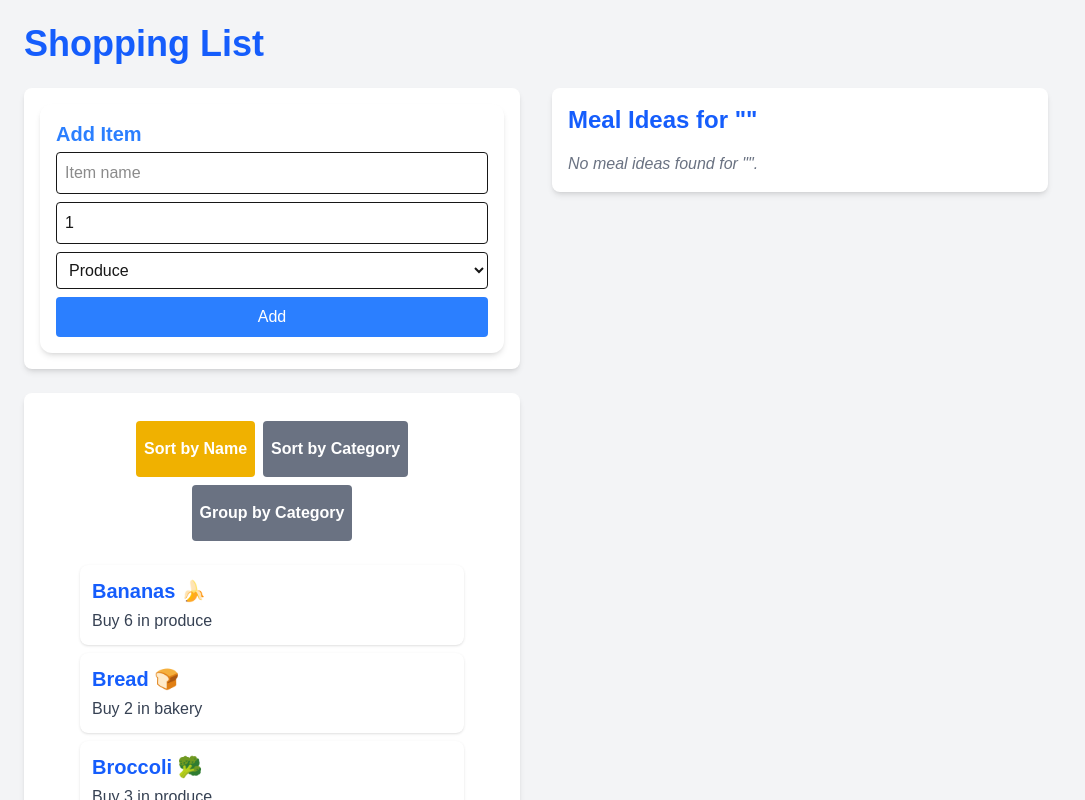
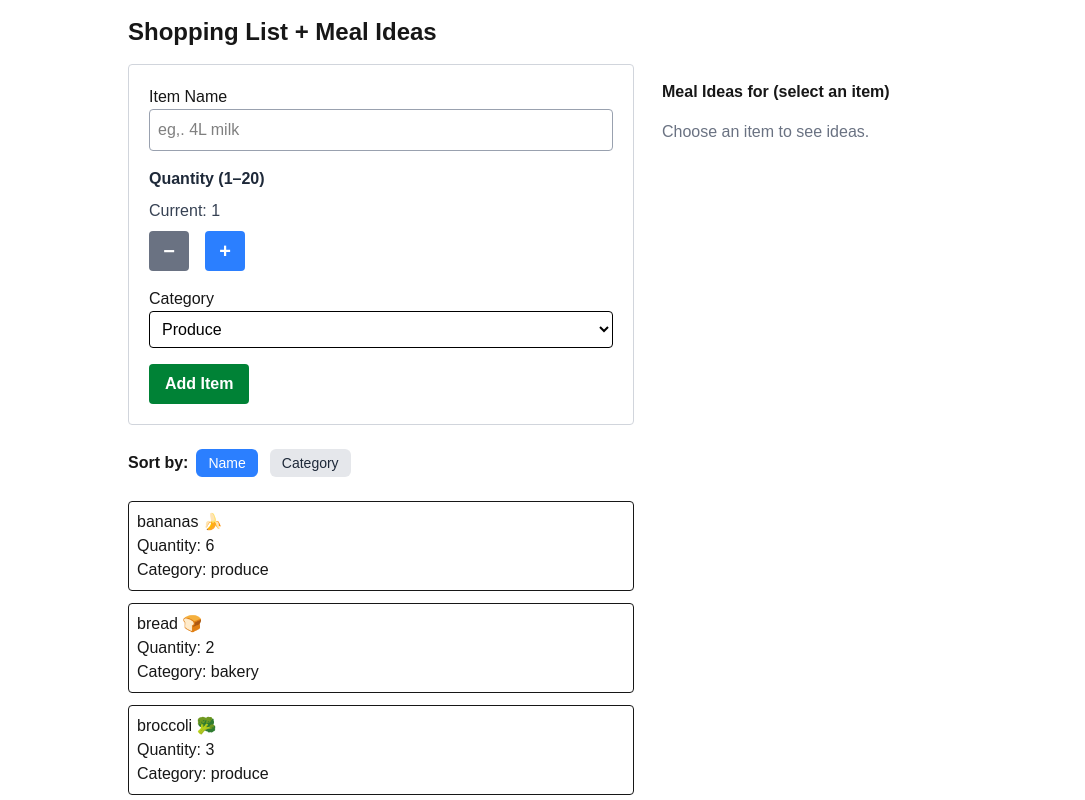
Before and after one commit to SeksanW/cprg306-assignments, a Next.js app: page /week-8 in a window 1280 px wide. Shown: the top 800 px of the page, without its empty margins (0-1085 px from the left). Built offline with nearby package versions, Linux system fonts and the light colour scheme.

Commit message:
done maybe?

```diff
--- a/app/week-8/item-list.js
+++ b/app/week-8/item-list.js
@@ -1,83 +1,45 @@
-"use client";
-
 import { useState } from "react";
 import Item from "./item";
 import itemsData from "./items.json";
 
 export default function ItemList({ onItemSelect }) {
     const [sortBy, setSortBy] = useState("name");
-
     const sortedItems = [...itemsData].sort((a, b) => {
-    if (sortBy === "name") {
-    return a.name.localeCompare(b.name);
-    } else if (sortBy === "category") {
-    return a.category.localeCompare(b.category);
-    }
+    if (sortBy === "name") return a.name.localeCompare(b.name);
+    if (sortBy === "category") return a.category.localeCompare(b.category);
+    return 0;
     });
 
-    const groupedItems = itemsData.reduce((groups, item) => {
-    const category = item.category;
-    if (!groups[category]) groups[category] = [];
-    groups[category].push(item);
-    return groups; }, {});
+    return (
+        <div>
+            <div className=" mb-6">
+                <span className="font-semibold mr-2">Sort by:</span>
 
-    const sortedCategories = Object.keys(groupedItems).sort();
-
-return (
-    <div className="w-full mx-auto space-y-6 mt-3 px-4">
-    <div className="flex flex-wrap gap-2 justify-center">
                 <button
                     onClick={() => setSortBy("name")}
-            className={`px-2 py-4 rounded ${
-            sortBy === "name" ? "font-bold bg-yellow-500 text-white" : "font-bold bg-gray-500 text-white"}`}
-        >
-        Sort by Name
+                    className={`inline-block px-3 py-1 text-sm rounded-md font-medium transition  ${
+                    sortBy === "name"
+                        ? "bg-blue-500 text-white"
+                        : "text-gray-800 hover:bg-gray-200 bg-gray-200"}`}
+                    >Name
                 </button>
-
                 <button
                     onClick={() => setSortBy("category")}
-            className={`px-2 py-4 rounded ${
-            sortBy === "category" ? "font-bold bold bg-yellow-500 text-white" : "font-bold bg-gray-500 text-white"}`}
-        >
-        Sort by Category
-        </button>
-
-        <button
-            onClick={() => setSortBy("group")}
-            className={`px-2 py-4 rounded ${
-            sortBy === "group" ? " font-bold bg-yellow-500 text-white" : "font-bold bg-gray-500 text-white"}`}
-        >
-        Group by Category
+                    className={`inline-block px-3 py-1 text-sm rounded-md font-medium transition ml-3 ${
+                    sortBy === "category"
+                        ? "bg-blue-500 text-white"
+                        :  "text-gray-800 hover:bg-gray-200 bg-gray-200"}`}
+                    >Category
                 </button>
             </div>
 
-    {sortBy === "group" ? (
-    <div className="space-y-4">
-        {sortedCategories.map((category) => (
-            <div
-                key={category}
-                className="bg-white rounded-xl p-4 shadow-md w-full"
-            >
-            <h2 className="text-xl font-bold capitalize text-blue-400 mb-3">
-            {category}
-            </h2>
-        <ul className="space-y-2 flex flex-col items-center">
-            {groupedItems[category]
-            . sort((a, b) => a.name.localeCompare(b.name))
-            .map((item) => (
-            <Item key={item.id} item={item} onSelect={onItemSelect} />
-            ))}
+            {sortedItems.length === 0 && (
+                <p className="text-center text-gray-500">No meals found.</p>)}
+
+            <ul className="flex flex-wrap justify-center gap-3">
+                {sortedItems.map((item) => (
+                <Item key={item.id} item={item} onSelect={onItemSelect} />))}
             </ul>
-    </div>
-    ))}
-</div>
-    ) : (
-        <ul className="mx-auto space-y-2 w-fit">
-            {sortedItems.map((item) => (
-            <Item key={item.id} item={item} onSelect={onItemSelect}/>
-            ))}
-        </ul>
-    )}
         </div>
     );
 }
--- a/app/week-8/item.js
+++ b/app/week-8/item.js
@@ -1,18 +1,14 @@
-"use client";
-
-export default function Item({ item }) {
+export default function Item({ item, onSelect }) {
     const { name, quantity, category } = item;
-
     return (
-        <li
-            onClick={() => {
-        if (onSelect) onSelect(item);}}
-        className="bg-white w-80 sm:w-96 p-3 rounded-lg shadow hover:shadow-lg hover:bg-blue-50 transition cursor-pointer"
-        >
-        <h3 className="text-xl font-semibold text-blue-600 capitalize">{name}</h3>
-        <p className="text-gray-700 mt-1">
-        Buy {quantity} in {category}
-        </p>
+    <li
+        onClick={() => onSelect && onSelect(item)}
+        className="bg-white border p-2 rounded hover:shadow-md hover:bg-gray-100  cursor-pointer w-full">
+            <h3>
+                {name}
+            </h3>
+            <p>Quantity: {quantity}</p>
+            <p>Category: {category}</p>
     </li>
     );
 
--- a/app/week-8/meal-ideas.js
+++ b/app/week-8/meal-ideas.js
@@ -1,10 +1,7 @@
-"use client";
-
 import { useState, useEffect } from "react";
-import Image from "next/image";
 
 export default function MealIdeas({ ingredient }) {
-const [meals, setMeals] = useState([]);
+    const [meals, setMeals] = useState([]);
 
 async function fetchMealIdeas(ingredient) {
     try {
@@ -20,45 +17,48 @@ async function fetchMealIdeas(ingredient) {
 }
 
 useEffect(() => {
-    async function loadMealIdeas() {
-        if (ingredient) {
+    async function load() {
+        if (!ingredient) {
+        setMeals([]);
+        return;
+        }
         const data = await fetchMealIdeas(ingredient);
         setMeals(data);
-        }
     }
-    loadMealIdeas();
+    load();
 }, [ingredient]);
 
+const hasSelection = Boolean(ingredient);
+const hasMeals = hasSelection && meals.length > 0;
 
 return (
     <div className="space-y-4">
-        <h2 className="text-2xl font-bold text-blue-600">
-        Meal Ideas for &quot;{ingredient}&quot;
+        {!hasSelection ? (
+        <h2 className="text-1xl font-bold ">
+            Meal Ideas for (select an item)
         </h2>
 
-    {meals.length > 0 ? (
-        <ul className="grid grid-cols-1 sm:grid-cols-2 gap-4">
+        ):(
+
+        <h2 className="text-1xl font-bold">
+            Meal Ideas for &quot;{ingredient}&quot;
+        </h2> )}
+
+        {hasMeals && (
+            <ul className="grid grid-cols-1 sm:grid-cols-2 gap-4">
             {meals.map((meal) => (
             <li
                 key={meal.idMeal}
-                className="bg-white p-4 rounded-lg shadow-md text-center hover:shadow-lg transition"
-            >
-            <Image
-                src={meal.strMealThumb}
-                alt={meal.strMeal}
-                width={200}
-                height={200}
-                className="rounded-lg mx-auto mb-2" // 🆕 optimized Image
-            />
-                <p className="font-semibold">{meal.strMeal}</p>
-            </li>
-        ))}
-        </ul>
-        ) : (
-        <p className="text-gray-500 italic">
-            No meal ideas found for &quot;{ingredient}&quot;.
-        </p>
+                className=" border 1 rounded p-2 hover:shadow-md transition">
+                {meal.strMeal}
+            </li>))}
+            </ul>
         )}
+            {!hasSelection && (
+        <p className="text-gray-500">Choose an item to see ideas.</p>)}
+            {hasSelection && !hasMeals && (
+        <p className="text-gray-500">No meal found.</p>
+    )}
     </div>
 );
 }
--- a/app/week-8/new-item.js
+++ b/app/week-8/new-item.js
@@ -1,5 +1,3 @@
-"use client";
-
 import { useState } from "react";
 
 export default function NewItem() {
@@ -7,52 +5,100 @@ const [name, setName] = useState("");
 const [quantity, setQuantity] = useState(1);
 const [category, setCategory] = useState("produce");
 
-function handleSubmit(e) {
+const increment = () => {
+    if (quantity < 20) setQuantity(quantity + 1);
+};
+
+const decrement = () => {
+    if (quantity > 1) setQuantity(quantity - 1);
+};
+
+const handleSubmit = (e) => {
     e.preventDefault();
-    console.log({ name, quantity, category });
-}
+    const item = { name, quantity, category };
+    alert(`Added item:\nName: ${item.name}\nQuantity: ${item.quantity}\nCategory: ${item.category}`);
+    setName("");
+    setQuantity(1);
+    setCategory("produce");
+};
+
+const baseButton =
+    "w-10 h-10 flex items-center justify-center rounded text-white text-xl font-bold transition-colors duration-200";
+const incrementStyles =
+    (quantity >= 20 ? "bg-gray-500 cursor-not-allowed " : "bg-blue-500 hover:bg-blue-400 ") + baseButton;
+const decrementStyles =
+    (quantity <= 1 ? "bg-gray-500 cursor-not-allowed " : "bg-gray-200 hover:bg-gray-300 ") + baseButton;
 
 return (
     <form
     onSubmit={handleSubmit}
-        className="flex flex-col space-y-2 bg-white p-4 rounded-xl shadow-md"
-    >
-    <h2 className="text-xl font-bold text-blue-500 mb-1">Add Item</h2> {}
+    className="w-full mx-auto p-1 space-y-4">
+
+    <div>
+        <h1>Item Name</h1>
         <input
             type="text"
-        placeholder="Item name"
-        className="border p-2 rounded"
+            placeholder="eg,. 4L milk"
+            className="w-full p-2 rounded border border-gray-400 text-black focus:outline-none focus:ring-2 focus:ring-blue-300"
             value={name}
-        onChange={(e) => setName(e.target.value)}
-        required
+            onChange={(e) => setName(e.target.value)} required
         />
-    <input
-        type="number"
-        min="1"
-        className="border p-2 rounded"
-        value={quantity}
-        onChange={(e) => setQuantity(e.target.value)}
-    />
+    </div>
+
+    <div className="flex flex-col gap-2">
+        <label className="font-semibold text-gray-800">Quantity (1–20)</label>
+        <p className="text-gray-700">Current: {quantity}</p>
+
+        <div className="flex items-center gap-4">
+            <button
+                type="button"
+                onClick={decrement}
+                disabled={quantity <= 1}
+                className={decrementStyles}
+                aria-label="Decrease quantity"
+                title="Decrease"
+            >−
+            </button>
+
+            <button
+                type="button"
+                onClick={increment}
+                disabled={quantity >= 20}
+                className={incrementStyles}
+                aria-label="Increase quantity"
+                title="Increase"
+            >+
+            </button>
+        </div>
+    </div>
+
+    <div>
+        <h1>Category</h1>
         <select
-        className="border p-2 rounded"
+            className="w-full p-2 rounded border border-black text-black"
             value={category}
-        onChange={(e) => setCategory(e.target.value)}
-    >
+            onChange={(e) => setCategory(e.target.value)}>
+
             <option value="produce">Produce</option>
             <option value="dairy">Dairy</option>
+            <option value="bakery">Bakery</option>
             <option value="meat">Meat</option>
-        <option value="bakery">Bakery</option>
-        <option value="canned goods">Canned Goods</option>
-        <option value="dry goods">Dry Goods</option>
+            <option value="frozen">Frozen Foods</option>
+            <option value="seafood">Canned Goods</option>
+            <option value="canned goods">Dry Goods</option>
+            <option value="beverages">Beverages</option>
+            <option value="dry goods">Snacks</option>
             <option value="household">Household</option>
+            <option value="other">Other</option>
         </select>
-    {}
+    </div>
+
     <button
         type="submit"
-        className="bg-blue-500 text-white p-2 rounded hover:bg-blue-600"
-    >
-        Add
+        className="p-4 bg-green-700 hover:bg-green-900 text-white font-bold py-2 rounded transition"
+        >Add Item
     </button>
+
     </form>
 );
 }
--- a/app/week-8/page.js
+++ b/app/week-8/page.js
@@ -9,7 +9,7 @@ export default function Page() {
 const [selectedItemName, setSelectedItemName] = useState("");
 
 function handleItemSelect(item) {
-        let cleanName = item.name
+    const cleanName = item.name
         .split(",")[0]
         .trim()
         .replace(/[^\p{L}\p{N}\s]/gu, "");
@@ -17,23 +17,25 @@ export default function Page() {
 }
 
 return (
-    <main className="flex flex-col items-center p-6 bg-gray-100 min-h-screen">
-    <h1 className="text-4xl font-bold mb-6 text-blue-600">Shopping List</h1>
-
-        <div className="flex flex-col md:flex-row gap-8 w-full max-w-5xl justify-center">
-        <div className="flex-1 space-y-6">
-        <div className="bg-white p-4 rounded-lg shadow-md">
+    <main className=" flex py-4">
+        <div className="w-full max-w-5xl mx-auto ">
+            <h1 className="font-bold mb-4 text-2xl">
+                Shopping List + Meal Ideas
+            </h1>
+            <div className="grid grid-cols-1 md:grid-cols-2 gap-3 bor">
+                <div className="space-y-6">
+                    <div className="bg-white p-4 rounded-sm border-gray-300 border">
                         <NewItem />
                     </div>
-
-        <div className="bg-white p-4 rounded-lg shadow-md">
+                    <div className="space-y-6">
                         <ItemList onItemSelect={handleItemSelect} />
                     </div>
                 </div>
 
-        <div className="flex-1">
-            <div className="bg-white p-4 rounded-lg shadow-md">
+                <div>
+                    <div className="bg-white p-4 rounded">
                         <MealIdeas ingredient={selectedItemName} />
+                    </div>
                 </div>
             </div>
         </div>
```
Lines whose indentation alone changed are shown as unchanged.
